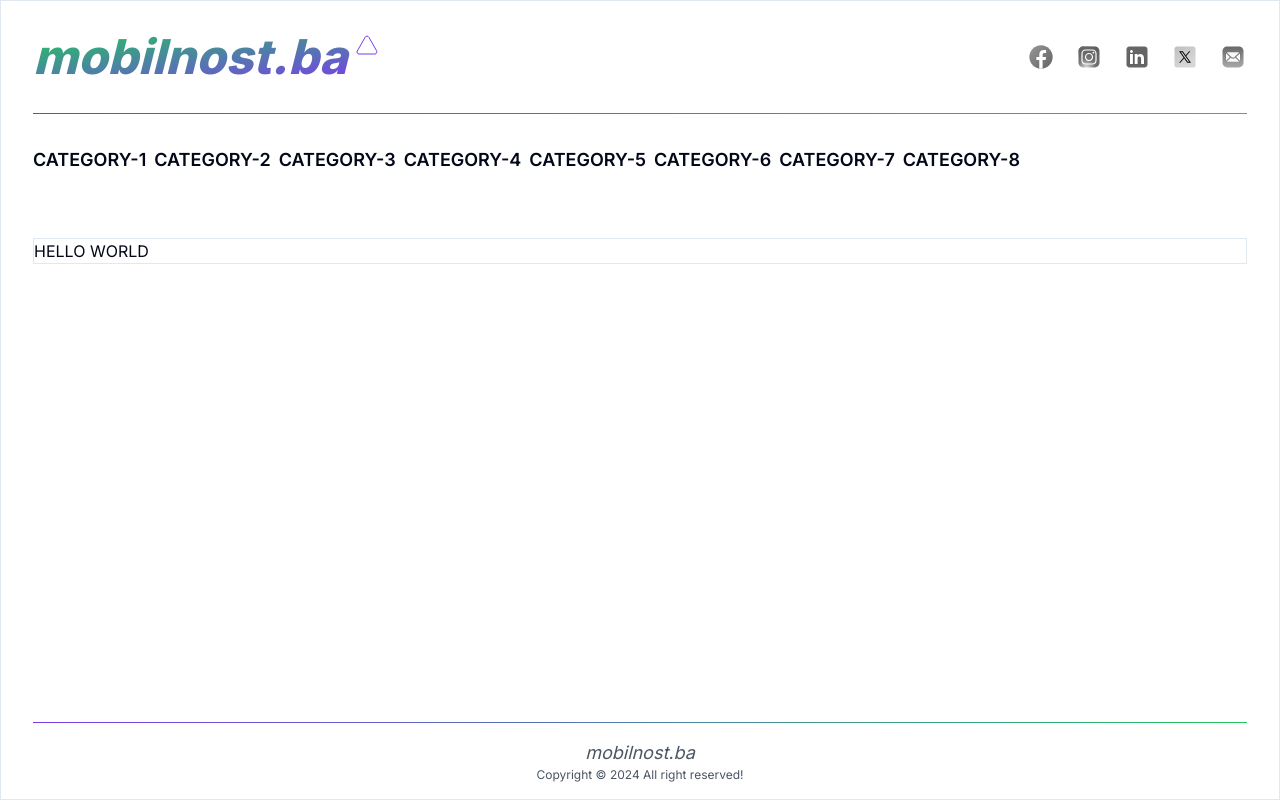
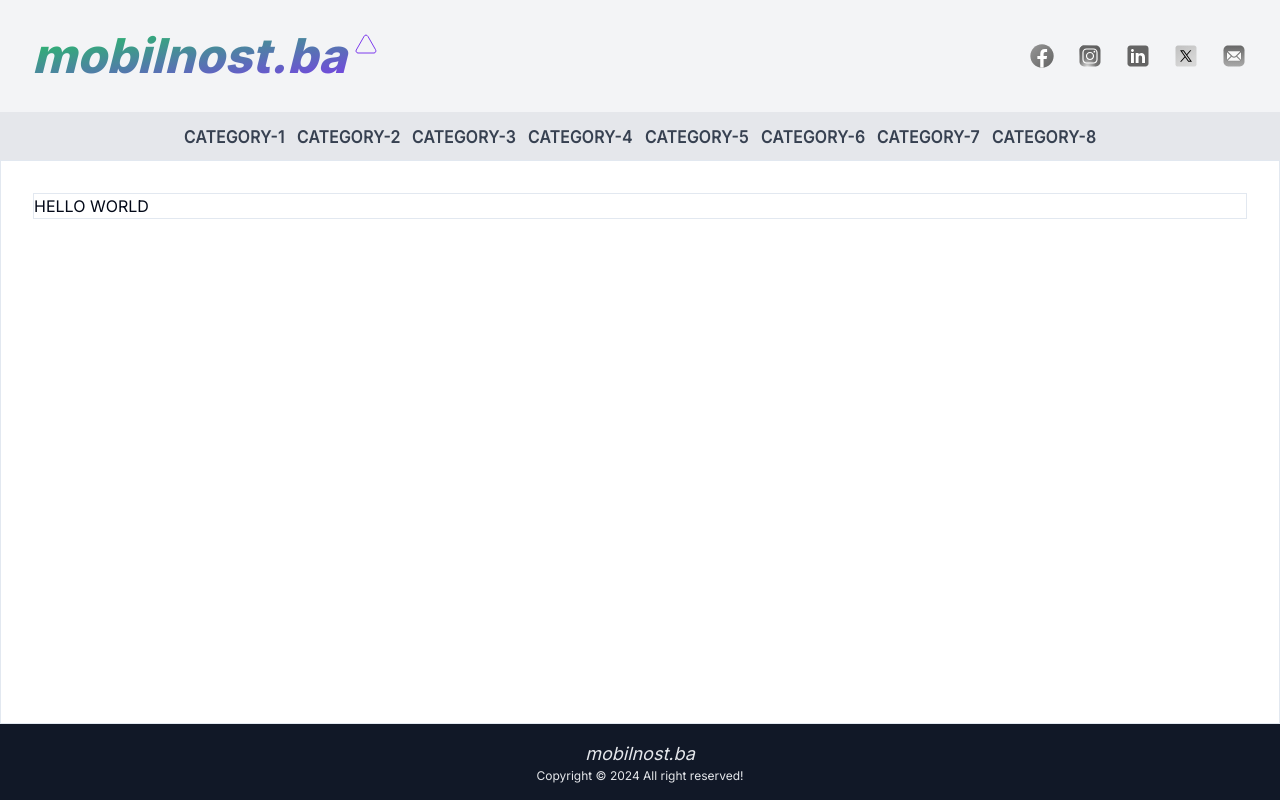
Before and after one commit to HogarStrashni/mobilnost, a Next.js app: page / in a window 1280 px wide. Built offline with nearby package versions, Linux system fonts and the light colour scheme.

Commit message:
small refactor - design purposes

```diff
--- a/src/app/layout.tsx
+++ b/src/app/layout.tsx
@@ -19,11 +19,11 @@ const RootLayout = ({
 }>) => {
   return (
     <html lang="en">
-      <body
-        className={`${inter.className} mx-auto flex min-h-screen max-w-screen-xl flex-col border px-5 md:px-8`}
-      >
+      <body className={`${inter.className} mx-auto flex min-h-screen flex-col`}>
         <Header />
-        <main className="flex-1 py-8">{children}</main>
+        <main className="mx-auto w-full max-w-screen-xl flex-1 border px-5 py-8 md:px-8">
+          {children}
+        </main>
         <Footer />
       </body>
     </html>
--- a/src/components/custom-ui/footer/index.tsx
+++ b/src/components/custom-ui/footer/index.tsx
@@ -1,15 +1,8 @@
-import Separator from "@/components/custom-ui/separator";
-
 const Footer = () => {
   return (
-    <footer>
-      <Separator />
-      <div className="flex flex-col items-center py-4 text-gray-600">
-        <span className="text-lg italic">mobilnost.ba</span>
-        <span className="text-xs">
-          Copyright &#169; 2024 All right reserved!
-        </span>
-      </div>
+    <footer className="flex flex-col items-center bg-gray-900 px-5 py-4 text-gray-200 md:px-8">
+      <span className="text-lg italic">mobilnost.ba</span>
+      <span className="text-xs">Copyright &#169; 2024 All right reserved!</span>
     </footer>
   );
 };
--- a/src/components/custom-ui/header/index.tsx
+++ b/src/components/custom-ui/header/index.tsx
@@ -1,16 +1,14 @@
 import Logo from "@/components/custom-ui/logo";
 import SocialMediaLinks from "@/components/custom-ui/social-media-links";
-import Separator from "@/components/custom-ui/separator";
 import NavigationBar from "./navigation-bar";
 
 const Header = () => {
   return (
-    <header>
-      <div className="flex min-h-16 items-center justify-between gap-4 py-4 sm:py-6 lg:py-8">
+    <header className="bg-gray-100">
+      <div className="mx-auto flex min-h-16 max-w-screen-xl items-center justify-between gap-4 px-5 py-4 sm:py-6 md:px-8 lg:py-8">
         <Logo />
         <SocialMediaLinks className="hidden lg:flex" />
       </div>
-      <Separator />
       <NavigationBar className="hidden lg:flex" />
     </header>
   );
--- a/src/components/custom-ui/header/navigation-bar.tsx
+++ b/src/components/custom-ui/header/navigation-bar.tsx
@@ -13,17 +13,21 @@ type NavigationBarProps = {
 
 const NavigationBar = ({ className }: NavigationBarProps) => {
   return (
-    <div className={cn("flex gap-2 py-8", className)}>
+    <div className={cn("bg-gray-200 py-3 text-gray-700", className)}>
+      <div className="mx-auto w-full max-w-screen-xl">
+        <div className="mx-auto flex max-w-fit gap-3">
           {allCategories.map(({ name }) => (
             <Link
               key={name}
               href={`/${name}`}
-          className="text-lg font-semibold uppercase"
+              className="scale-y-110 font-semibold uppercase"
             >
               {name}
             </Link>
           ))}
         </div>
+      </div>
+    </div>
   );
 };
 
```
Lines whose indentation alone changed are shown as unchanged.
